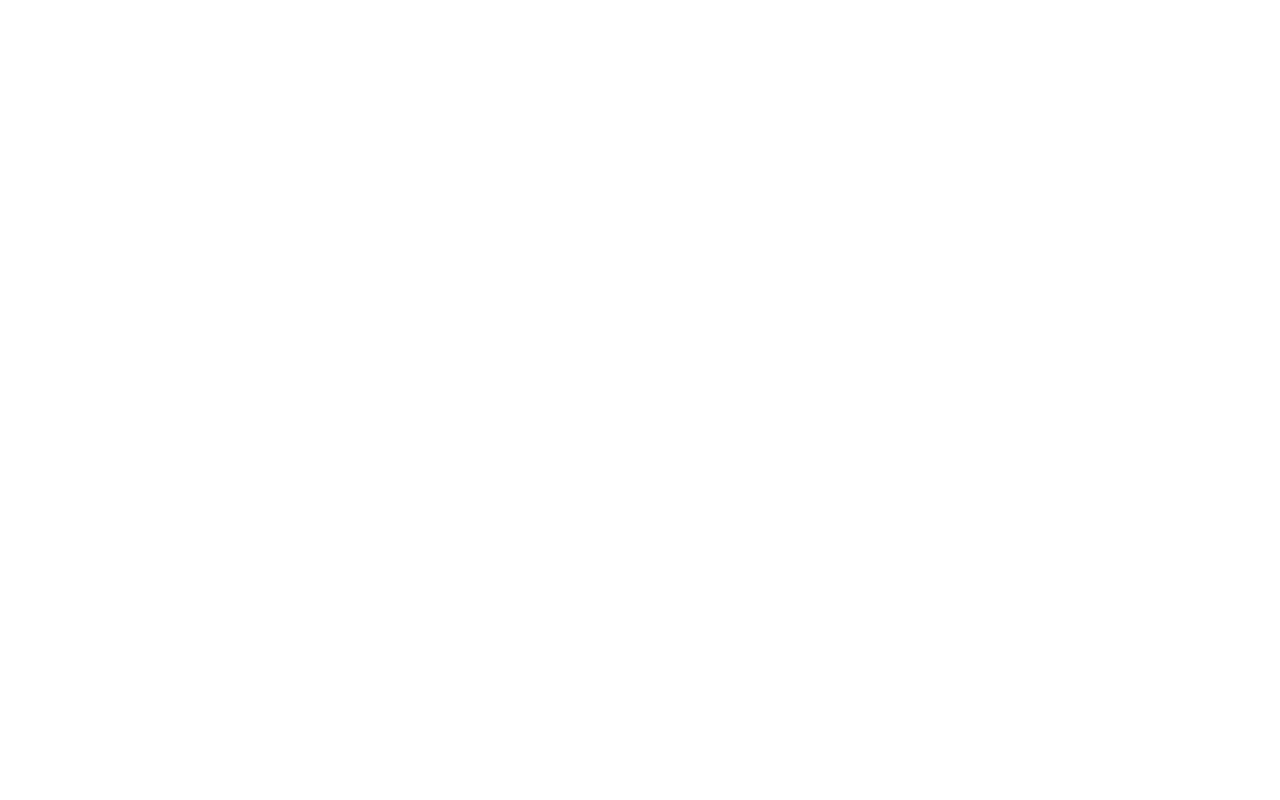
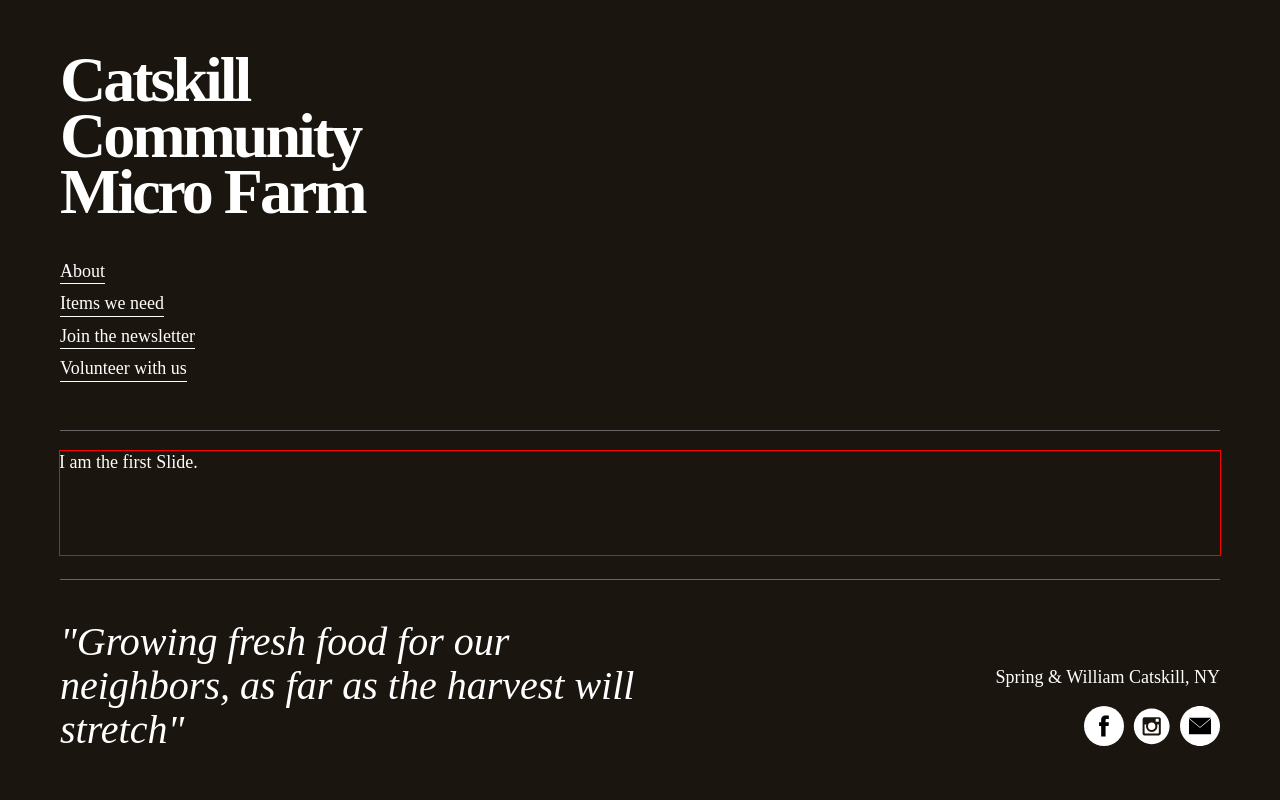
Before and after one commit to joshuarule/ccmf, a Gatsby site: page /carousel in a window 1280 px wide. Before the commit this address had no page. Built offline with nearby package versions, Linux system fonts and the light colour scheme; Gatsby itself is replaced by a stand-in of ours.

Commit message:
adds carousel wip

```diff
--- a/content/pages/wishlist.md
+++ b/content/pages/wishlist.md
@@ -17,13 +17,13 @@ Currently looking for:
 
 * Remay/row cover
 * Drip Tape (holes ok)
-* Trellising twine (tomatoes)
+* Trellising twine
 * Wax boxes
 * plastic wash/pack bins
 * 5 gallon buckets
 * Black plastic water tubs: 50-100 gallon tubs (Metal is okay, but plastic is preferred)
-* Finished Compost, and as much as possible: Finished compost to build raised beds. Finished compost has everything decomposed and ready for immediate planting.
+* Finished Compost
 * A compost/topsoil blend would also be wonderful.
 * Rebar (2 - 8ft)
 
-[Contact us](mailto:info@ccmicrofarm.org) to donate!
+[Contact us to donate!](mailto:info@ccmicrofarm.org)
--- /dev/null
+++ b/content/settings/carousel.json
@@ -0,0 +1,3 @@
+{
+  "siteTitle": "BC–OA Site Title"
+}
--- a/gatsby-config.js
+++ b/gatsby-config.js
@@ -17,11 +17,19 @@ module.exports = {
     `gatsby-plugin-sharp`,
     `gatsby-plugin-offline`,
     `gatsby-plugin-react-helmet`,
+    "gatsby-transformer-json",
     {
       resolve: `gatsby-source-filesystem`,
       options: {
         path: `${__dirname}/content/pages`,
         name: `pages`,
+      },
+    },
+    {
+      resolve: `gatsby-source-filesystem`,
+      options: {
+        path: `${__dirname}/content/settings`,
+        name: `settings`,
       },
     },
     {
--- a/package.json
+++ b/package.json
@@ -29,9 +29,11 @@
     "gatsby-remark-smartypants": "^2.0.9",
     "gatsby-remark-vscode": "^1.0.4",
     "gatsby-source-filesystem": "^2.0.29",
+    "gatsby-transformer-json": "^2.4.5",
     "gatsby-transformer-sharp": "^2.5.5",
     "netlify-cms-app": "^2.9.1",
     "node-sass": "^4.14.1",
+    "pure-react-carousel": "^1.27.1",
     "react": "^16.8.6",
     "react-dom": "^16.8.6",
     "react-helmet": "^5.2.0",
--- a/src/components/layout.js
+++ b/src/components/layout.js
@@ -1,6 +1,5 @@
 import React from "react";
 import { Link } from "gatsby"
-import Img from 'gatsby-image';
 import {MDXProvider} from "@mdx-js/react";
 
 import Button from "./Button"
@@ -11,21 +10,11 @@ const shortcodes = { Button }
 
 class Layout extends React.Component {
   render() {
-    const { children, backgroundImage, location } = this.props;
+    const { children, location, className } = this.props;
     const isHome = location.pathname === '/';
 
     return (
       <>
-        {backgroundImage &&
-          <div className="fill zIndex-1--neg flex home-bg">
-            <div style={{objectPosition: 'left top'}} className="flex-1 fit--cover">
-              <Img
-                fluid={backgroundImage.childImageSharp.fluid}
-                alt="raised beds at catskill farm"
-              />
-            </div>
-          </div>
-        }
         <div className="flex-1 flex--column">
           <header className="container marginTop-4 bp-1_marginTop-12">
             <h1
@@ -46,7 +35,7 @@ class Layout extends React.Component {
               </ul>
             </nav>
           </header>
-          <main>
+          <main className={className}>
             <MDXProvider components={shortcodes}>
               {children}
             </MDXProvider>
--- /dev/null
+++ b/src/pages/carousel.js
@@ -0,0 +1,40 @@
+import React from "react"
+import Layout from "../components/layout"
+import SEO from "../components/seo"
+import { CarouselProvider, Slider, Slide, ButtonBack, ButtonNext } from 'pure-react-carousel';
+import 'pure-react-carousel/dist/react-carousel.es.css';
+
+
+class CarouselPage extends React.Component {
+  render() {
+    return (
+      <Layout
+        className="container flex flex--column"
+        location={this.props.location}
+      >
+        <SEO
+          title="Home"
+          keywords={[`farm`, `catskill`, `volunteer`, `community`]}
+        />
+        <CarouselProvider
+          naturalSlideWidth={100}
+          naturalSlideHeight={125}
+          totalSlides={3}
+          touchEnabled={false}
+          dragEnabled={false}
+          infinite={true}
+          isIntrinsicHeight={true}
+          isPlaying={true}
+        >
+          <Slider>
+            <Slide index={0}>I am the first Slide.</Slide>
+            <Slide index={1}>I am the second Slide.</Slide>
+            <Slide index={2}>I am the third Slide.</Slide>
+          </Slider>
+        </CarouselProvider>
+      </Layout>
+    )
+  }
+}
+
+export default CarouselPage
--- a/src/styles/app.scss
+++ b/src/styles/app.scss
@@ -7,4 +7,6 @@
 @import "./config/helpers";
 @import "./config/gatsbyImage";
 
+@import "./components/carousel";
+
 @import "./pages/home";
--- /dev/null
+++ b/src/styles/components/carousel.scss
@@ -0,0 +1,46 @@
+.carousel {
+  flex: 1;
+  display: flex;
+  outline: 1px solid red;
+}
+
+.carousel__slider,
+.carousel__slider-tray,
+.carousel__slider-tray-wrapper{
+  flex: 1;
+  display: flex;
+  flex-direction: column;
+}
+
+.carousel__slider-tray {
+  width: 100% !important;
+  position: relative;
+  transition: none !important;
+  transform: none !important;
+}
+
+.carousel__slide {
+  position: absolute !important;
+  top: 0;
+  bottom: 0;
+  left: 0;
+  right: 0;
+  opacity: 0;
+  transform: scale(1.2);
+  width: 100% !important;
+  transition: all 1.5s ease-in-out !important;
+
+  &.carousel__slide--visible {
+    opacity: 1;
+    transform: scale(1);
+  }
+}
+
+.carousel__inner-slide {
+  display: flex !important;
+}
+
+.carousel__slide-focus-ring {
+
+  outline: none !important;
+}
--- a/src/styles/config/helpers.scss
+++ b/src/styles/config/helpers.scss
@@ -1,4 +1,5 @@
 .hide { display: none !important; }
+.outline { outline: 1px solid red; }
 
 .block        { display: block }
 .inlineBlock  { display: inline-block }
```
Also changed, not shown: src/pages/index.js (+33 -2 lines), static/admin/config.yml (+18 -11 lines), 1 other file.
